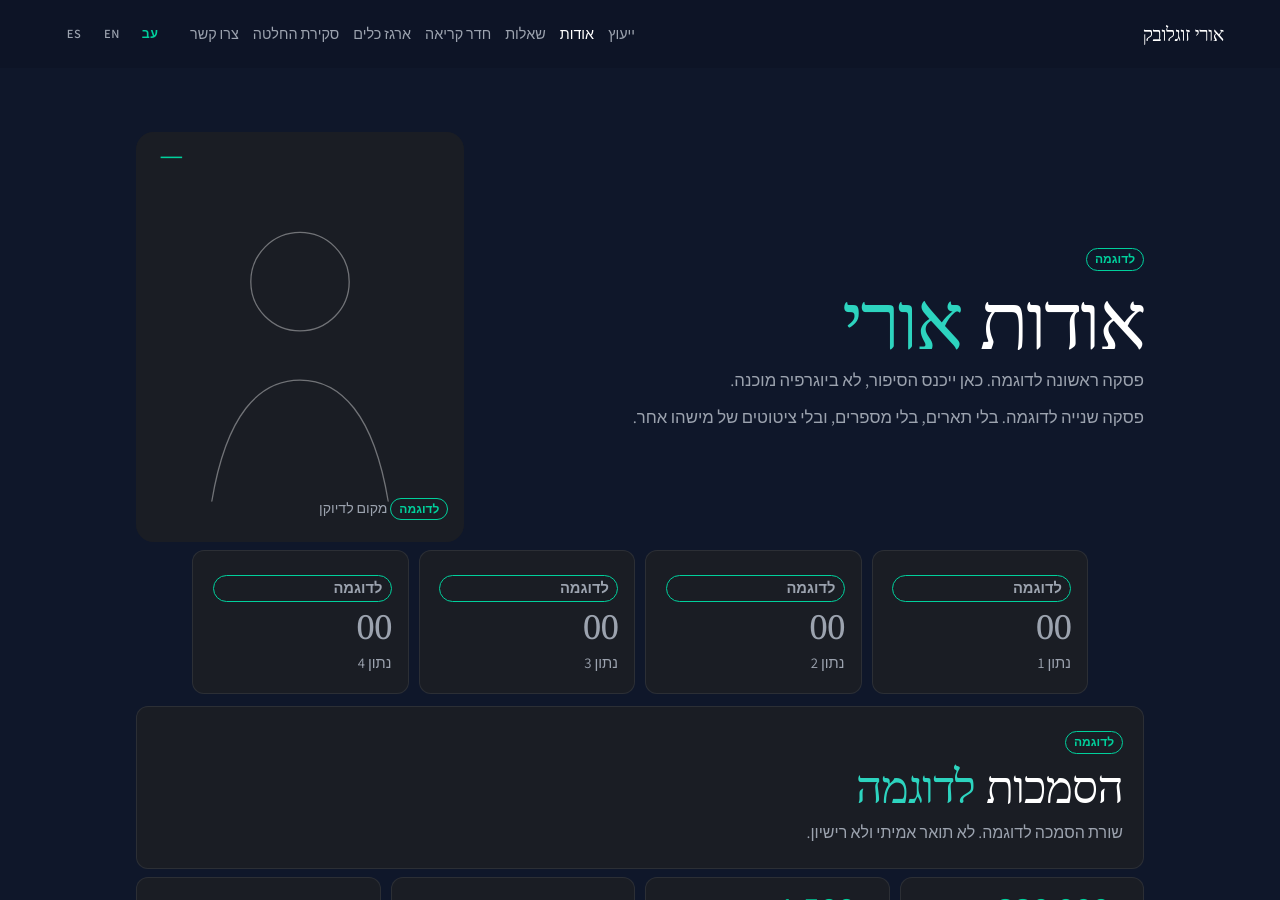
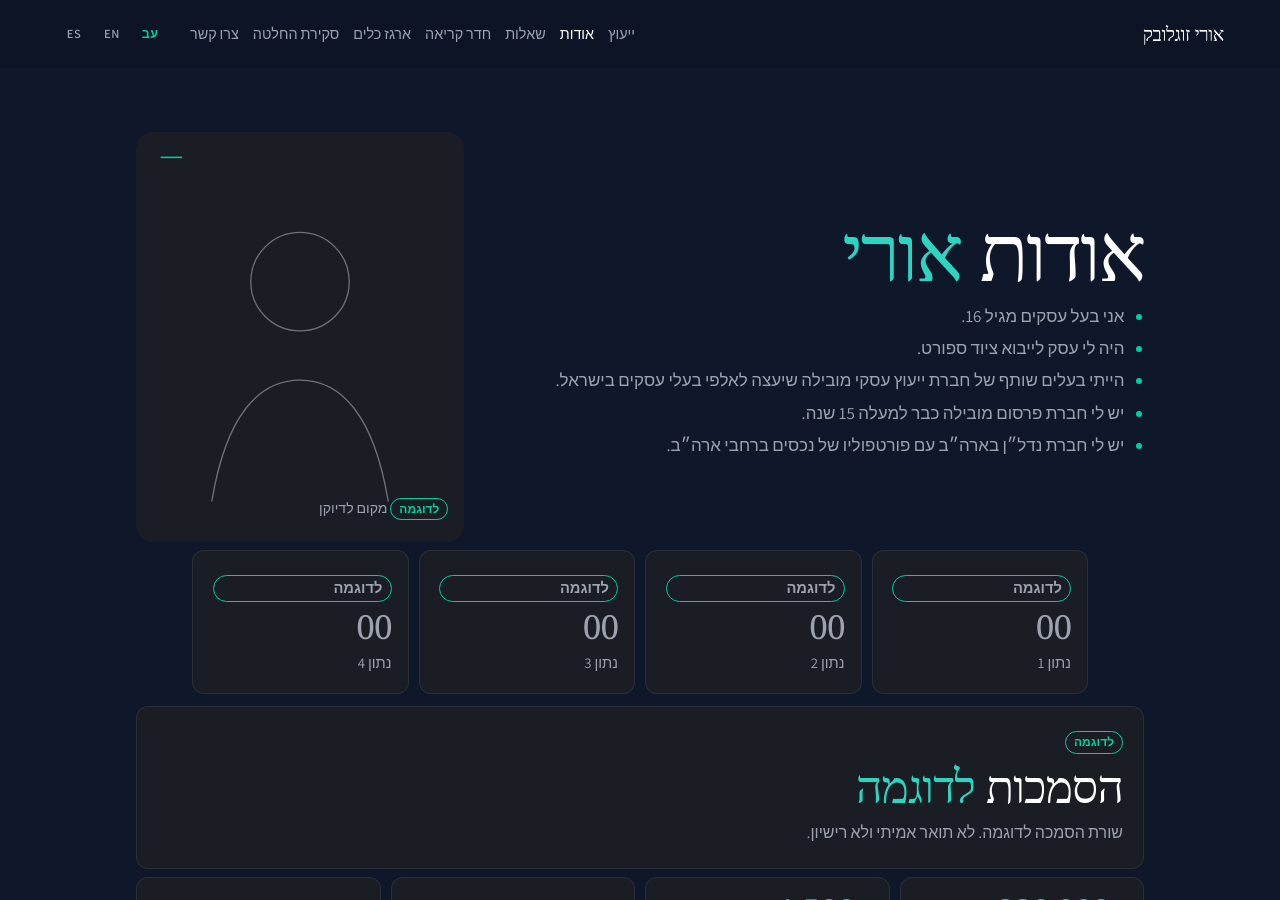
Before and after one commit to urisoglowek-ui/real_estate, a Jekyll site: the page uri/about.html, which Jekyll copies as it is, in a window 1280 px wide and 900 px high. Built offline with Jekyll 4.4.1, drawn with Linux system fonts in a browser that asks for light colours; some web fonts are replaced.

Commit message:
Replace the About page sample bio with Uri's own account.
Hebrew, English, and Spanish. The sample tag stays on the portrait, stats, and credentials.

Co-authored-by: urisoglowek-ui <urisoglowek-ui@users.noreply.github.com>

```diff
--- a/uri/about.html
+++ b/uri/about.html
@@ -5,7 +5,7 @@
 <meta name="viewport" content="width=device-width, initial-scale=1.0">
 <meta name="robots" content="noindex, nofollow">
 <title>אודות — אורי זוגלובק</title>
-<meta name="description" content="פסקה ראשונה לדוגמה. כאן ייכנס הסיפור, לא ביוגרפיה מוכנה.">
+<meta name="description" content="בעל עסקים מגיל 16. ייעוץ עסקי, פרסום, ונדל״ן בארה״ב.">
 <link rel="canonical" href="https://soglowekcapital.com/uri/about.html">
 <link rel="alternate" hreflang="he" href="https://soglowekcapital.com/uri/about.html">
 <link rel="alternate" hreflang="en" href="https://soglowekcapital.com/uri/en/about.html">
@@ -41,10 +41,14 @@
     <div class="wrap">
       <div class="hero-grid">
         <div>
-          <span class="tag">לדוגמה</span>
           <h1>אודות <span class="key">אורי</span></h1>
-          <p class="lede">פסקה ראשונה לדוגמה. כאן ייכנס הסיפור, לא ביוגרפיה מוכנה.</p>
-          <p class="lede">פסקה שנייה לדוגמה. בלי תארים, בלי מספרים, ובלי ציטוטים של מישהו אחר.</p>
+          <ul class="checks">
+            <li>אני בעל עסקים מגיל <span class="num">16</span>.</li>
+            <li>היה לי עסק לייבוא ציוד ספורט.</li>
+            <li>הייתי בעלים שותף של חברת ייעוץ עסקי מובילה שיעצה לאלפי בעלי עסקים בישראל.</li>
+            <li>יש לי חברת פרסום מובילה כבר למעלה <span class="num">15</span> שנה.</li>
+            <li>יש לי חברת נדל״ן בארה״ב עם פורטפוליו של נכסים ברחבי ארה״ב.</li>
+          </ul>
         </div>
         <figure class="portrait">
         <img src="/uri/portrait.svg" alt="" width="640" height="800">
```
Also changed, not shown: uri/en/about.html (+8 -4 lines), uri/es/about.html (+8 -4 lines).
